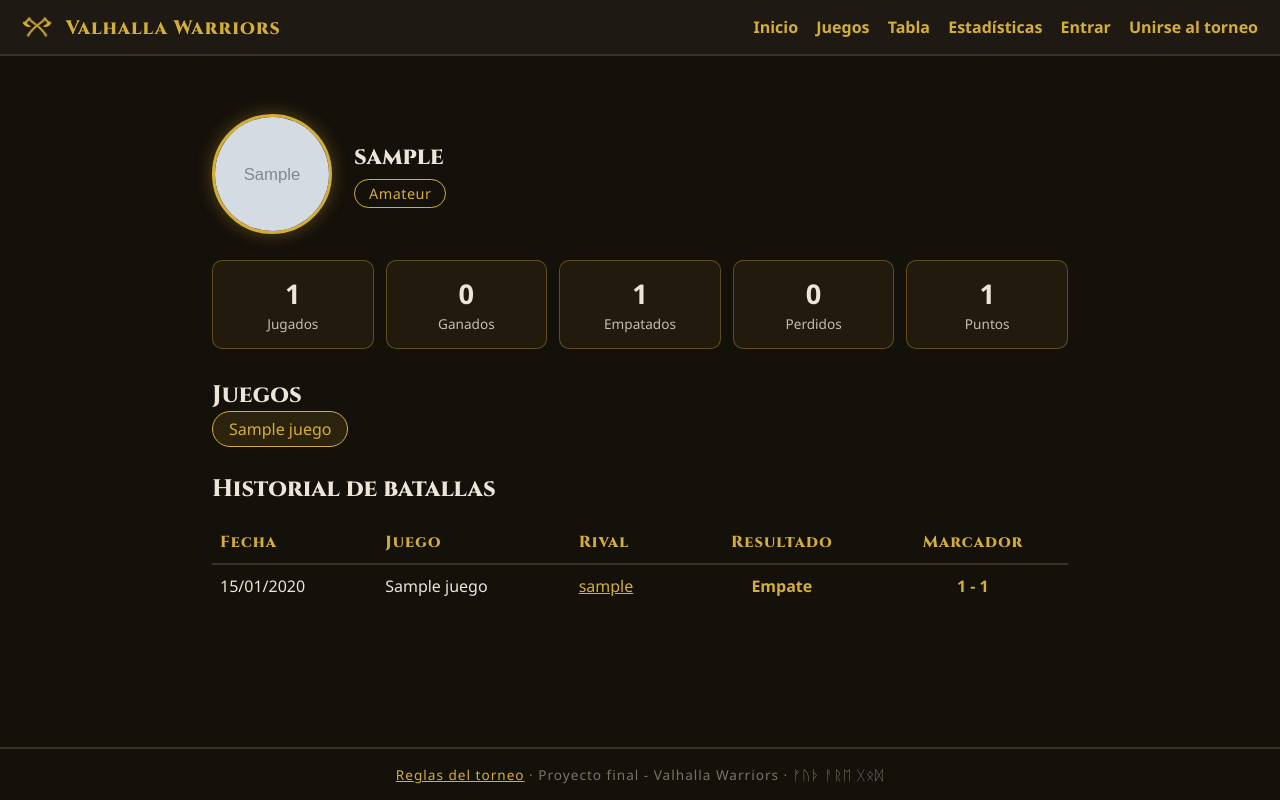
After one commit to lucasasla272/valhalla-warriors, a Django app: page /guerreros/1/ in a window 1280 px wide. The commit adds this page. Run offline with Django 5.2, Linux system fonts and the light colour scheme; tables that the repository leaves empty hold one stand-in row (values such as "Sample post"); grey boxes marked "Sample" are stand-in pictures.

Commit message:
Perfiles públicos, filtros por juego, avatares y pulido visual

```diff
--- a/torneo/templates/torneo/base.html
+++ b/torneo/templates/torneo/base.html
@@ -92,6 +92,83 @@
         .icono-titulo { height: 30px; vertical-align: -6px; margin-right: 10px; }
         .avatar { width: 30px; height: 30px; border-radius: 50%; object-fit: cover;
                   vertical-align: -9px; margin-right: 8px; border: 1px solid var(--oro); }
+                  select, input[type="text"], input[type="password"], input[type="email"],
+        input[type="number"], input[type="file"] {
+            background: var(--panel);
+            color: var(--texto);
+            border: 1px solid #3a3226;
+            border-radius: 8px;
+            padding: 8px 12px;
+        }
+        select:focus, input:focus {
+            outline: none;
+            border-color: var(--oro);
+        }
+        .perfil-hero {
+         display: flex;
+        align-items: center;
+        gap: 22px;
+        margin: 26px 0;
+        }
+        .perfil-avatar {
+        width: 120px;
+        height: 120px;
+        border-radius: 50%;
+        object-fit: cover;
+        border: 3px solid var(--oro);
+        box-shadow: 0 0 18px rgba(212, 175, 55, .35);
+        }
+        .perfil-hero h1 { margin: 0 0 6px; }
+
+        .nivel-badge {
+        display: inline-block;
+        padding: 4px 14px;
+        border: 1px solid var(--oro);
+        border-radius: 999px;
+        color: var(--oro);
+        font-size: .9rem;
+        letter-spacing: .5px;
+        }
+
+        .stats-grid {
+        display: grid;
+        grid-template-columns: repeat(auto-fit, minmax(110px, 1fr));
+        gap: 12px;
+        margin: 18px 0 30px;
+        }
+        .stat-card {
+        background: rgba(212, 175, 55, .07);
+        border: 1px solid rgba(212, 175, 55, .35);
+        border-radius: 10px;
+        padding: 14px 10px;
+        text-align: center;
+        }
+        .stat-num { display: block; font-size: 1.7rem; font-weight: 700; }
+        .stat-label { font-size: .85rem; opacity: .8; }
+
+        .chips { display: flex; flex-wrap: wrap; gap: 10px; margin-bottom: 26px; }
+        .chip {
+        padding: 6px 16px;
+        border-radius: 999px;
+        background: rgba(212, 175, 55, .12);
+        border: 1px solid var(--oro);
+        color: var(--oro);
+        }
+
+        .res-v { color: #7bc47f; font-weight: 700; }
+        .res-e { color: var(--oro); font-weight: 700; }
+        .res-d { color: #d16a6a; font-weight: 700; }
+        .tabla a:hover { color: #f5d76e; text-decoration: underline; }
+        .celda-rival { display: flex; align-items: center; justify-content: center; gap: 8px; }
+        .celda-rival .avatar {
+        width: 34px;
+        height: 34px;
+        min-width: 34px;
+        border-radius: 50%;
+        object-fit: cover;
+        }
+        .celda-rival a { display: inline-block; width: 90px; text-align: left; }
+        .tabla .avatar { width: 34px; height: 34px; border-radius: 50%; object-fit: cover; }
     </style>
 </head>
 <body>
@@ -131,6 +208,6 @@
         {% block content %}{% endblock %}
     </main>
 
-    <footer>Proyecto final - Valhalla Warriors · ᚠᚢᚦ ᚨᚱᛖ ᚷᛟᛞ ·</footer>
+     <footer><a href="{% url 'torneo:reglas' %}">Reglas del torneo</a> · Proyecto final - Valhalla Warriors · ᚠᚢᚦ ᚨᚱᛖ ᚷᛟᛞ</footer>
 </body>
 </html>
--- /dev/null
+++ b/torneo/templates/torneo/guerrero.html
@@ -0,0 +1,63 @@
+{% extends "torneo/base.html" %}
+{% block title %}{{ jugador.user.username }} | Valhalla Warriors{% endblock %}
+{% block content %}
+{% load static %}
+    <section class="perfil-hero">
+        {% if jugador.avatar %}
+            <img class="perfil-avatar" src="{{ jugador.avatar.url }}" alt="Avatar de {{ jugador.user.username }}">
+        {% else %}
+            <img class="perfil-avatar" src="{% static 'torneo/img/valhalla-logo.png' %}" alt="">
+        {% endif %}
+        <div>
+            <h1>{{ jugador.user.username }}</h1>
+            <span class="nivel-badge">{{ jugador.get_nivel_display }}</span>
+        </div>
+    </section>
+
+    <section class="stats-grid">
+        <div class="stat-card"><span class="stat-num">{{ stats.pj }}</span><span class="stat-label">Jugados</span></div>
+        <div class="stat-card"><span class="stat-num">{{ stats.pg }}</span><span class="stat-label">Ganados</span></div>
+        <div class="stat-card"><span class="stat-num">{{ stats.pe }}</span><span class="stat-label">Empatados</span></div>
+        <div class="stat-card"><span class="stat-num">{{ stats.pp }}</span><span class="stat-label">Perdidos</span></div>
+        <div class="stat-card"><span class="stat-num oro">{{ stats.pts }}</span><span class="stat-label">Puntos</span></div>
+    </section>
+
+    <h2>Juegos</h2>
+    <div class="chips">
+        {% for i in inscripciones %}
+            <span class="chip">{{ i.juego.nombre }}</span>
+        {% empty %}
+            <p>No está inscripto en ningún juego todavía.</p>
+        {% endfor %}
+    </div>
+
+    <h2>Historial de batallas</h2>
+    <table class="tabla">
+        <tr>
+            <th>Fecha</th>
+            <th>Juego</th>
+            <th>Rival</th>
+            <th class="c">Resultado</th>
+            <th class="c">Marcador</th>
+        </tr>
+        {% for h in historial %}
+            <tr>
+                <td>{{ h.fecha|date:"d/m/Y" }}</td>
+                <td>{{ h.juego.nombre }}</td>
+                <td><a href="{% url 'torneo:perfil_guerrero' h.rival.id %}">{{ h.rival.user.username }}</a></td>
+                <td class="c">
+                    {% if h.gf > h.gc %}
+                        <span class="res-v">Victoria</span>
+                    {% elif h.gf == h.gc %}
+                        <span class="res-e">Empate</span>
+                    {% else %}
+                        <span class="res-d">Derrota</span>
+                    {% endif %}
+                </td>
+                <td class="c oro">{{ h.gf }} - {{ h.gc }}</td>
+            </tr>
+        {% empty %}
+            <tr><td colspan="5">Todavía no jugó ninguna batalla.</td></tr>
+        {% endfor %}
+    </table>
+{% endblock %}
--- a/torneo/urls.py
+++ b/torneo/urls.py
@@ -9,7 +9,6 @@ app_name = "torneo"
 urlpatterns = [
     path("", views.home, name="home"),
     path("registro/", views.registro, name="registro"),
-    path("login/", auth_views.LoginView.as_view(template_name="torneo/login.html"), name="login"),
     path("logout/", auth_views.LogoutView.as_view(), name="logout"),
     path("juegos/", views.lista_juegos, name="juegos"),
     path("juegos/<int:juego_id>/inscribir/", views.inscribir, name="inscribir"),
@@ -22,4 +21,6 @@ urlpatterns = [
     path("perfil/password/", auth_views.PasswordChangeView.as_view(template_name="torneo/cambiar_password.html",form_class=CambioPasswordForm,
                                                                    success_url=reverse_lazy("torneo:password_done"),), name="cambiar_password"),
     path("perfil/password/listo/", auth_views.PasswordChangeDoneView.as_view(template_name="torneo/password_listo.html",), name="password_done"),
+    path("reglas/", views.reglas, name="reglas"),
+    path("guerreros/<int:jugador_id>/", views.perfil_guerrero, name="perfil_guerrero"),
 ]
--- a/torneo/views.py
+++ b/torneo/views.py
@@ -61,7 +61,17 @@ def desinscribir(request, juego_id):
     return redirect("torneo:juegos")
 
 def tabla_posiciones(request):
+    juegos = Juego.objects.all()
+
+    # Filtro opcional por juego (viene por GET: /tabla/?juego=3)
+    juego_id = request.GET.get("juego", "").strip()
     partidos = Partido.objects.select_related("jugador1__user", "jugador2__user")
+    juego_sel = None
+    if juego_id.isdigit():
+        juego_sel = Juego.objects.filter(pk=juego_id).first()
+        if juego_sel:
+            partidos = partidos.filter(juego=juego_sel)
+
     filas = {}
     for p in partidos:
         for jugador, gf, gc in ((p.jugador1, p.puntos1, p.puntos2),
@@ -79,9 +89,10 @@ def tabla_posiciones(request):
                 f["pts"] += 1
             else:
                 f["pp"] += 1
-    # Desempate: puntos > partidos ganados > puntos a favor > puntos en contra
     tabla = sorted(filas.values(), key=lambda f: (-f["pts"], -f["pg"], -f["gf"], f["gc"]))
-    return render(request, "torneo/tabla.html", {"tabla": tabla})
+
+    return render(request, "torneo/tabla.html",
+                  {"tabla": tabla, "juegos": juegos, "juego_sel": juego_sel})
 
 @login_required
 def mis_partidos(request):
@@ -90,11 +101,21 @@ def mis_partidos(request):
         messages.error(request, "Tu cuenta no tiene perfil de jugador (es de administrador).")
         return redirect("torneo:home")
 
-    historial = []
     partidos = Partido.objects.filter(
         Q(jugador1=jugador) | Q(jugador2=jugador)
-    ).select_related("juego", "jugador1__user", "jugador2__user").order_by("-fecha")
-    for p in partidos:
+    ).select_related("juego", "jugador1__user", "jugador2__user")
+
+    # Filtro opcional por juego (mismo patrón que la tabla de posiciones)
+    juegos = Juego.objects.filter(id__in=partidos.values("juego_id").distinct())
+    juego_id = request.GET.get("juego", "").strip()
+    juego_sel = None
+    if juego_id.isdigit():
+        juego_sel = juegos.filter(pk=juego_id).first()
+        if juego_sel:
+            partidos = partidos.filter(juego=juego_sel)
+
+    historial = []
+    for p in partidos.order_by("-fecha"):
         # Mismo truco de la tabla: mirar el partido desde MI perspectiva
         soy1 = (p.jugador1 == jugador)
         historial.append({
@@ -106,7 +127,8 @@ def mis_partidos(request):
         })
 
     return render(request, "torneo/mis_partidos.html",
-                  {"historial": historial, "jugador": jugador})
+                  {"historial": historial, "jugador": jugador,
+                   "juegos": juegos, "juego_sel": juego_sel})
 
 def estadisticas(request):
     # 1) Puntos por jugador (misma lógica de la tabla)
@@ -162,3 +184,43 @@ def editar_perfil(request):
 
     return render(request, "torneo/editar_perfil.html",
                   {"form_u": form_u, "form_p": form_p, "jugador": jugador})
+
+def reglas(request):
+    return render(request, "torneo/reglas.html")
+
+def perfil_guerrero(request, jugador_id):
+    jugador = get_object_or_404(Jugador.objects.select_related("user"), pk=jugador_id)
+
+    # Juegos en los que está inscripto
+    inscripciones = Inscripcion.objects.filter(jugador=jugador).select_related("juego")
+
+    # Historial desde SU perspectiva (mismo truco que mis_partidos)
+    historial = []
+    stats = {"pj": 0, "pg": 0, "pe": 0, "pp": 0, "pts": 0}
+    partidos = Partido.objects.filter(
+        Q(jugador1=jugador) | Q(jugador2=jugador)
+    ).select_related("juego", "jugador1__user", "jugador2__user").order_by("-fecha")
+    for p in partidos:
+        soy1 = (p.jugador1 == jugador)
+        gf = p.puntos1 if soy1 else p.puntos2
+        gc = p.puntos2 if soy1 else p.puntos1
+        historial.append({
+            "juego": p.juego,
+            "rival": p.jugador2 if soy1 else p.jugador1,
+            "gf": gf,
+            "gc": gc,
+            "fecha": p.fecha,
+        })
+        stats["pj"] += 1
+        if gf > gc:
+            stats["pg"] += 1
+            stats["pts"] += 3
+        elif gf == gc:
+            stats["pe"] += 1
+            stats["pts"] += 1
+        else:
+            stats["pp"] += 1
+
+    return render(request, "torneo/guerrero.html",
+                  {"jugador": jugador, "inscripciones": inscripciones,
+                   "historial": historial, "stats": stats})
```
Also changed, not shown: torneo/forms.py (+7 -0 lines), torneo/templates/torneo/mis_partidos.html (+16 -3 lines), torneo/templates/torneo/reglas.html (added, +43 -0 lines), torneo/templates/torneo/tabla.html (+21 -3 lines), media/avatars/1366_2000.jpg (added), media/avatars/f.elconfidencial.com_original_c1d_d38_e82_c1dd38e823ed59112383cc55e46fd664.jpg (added), media/avatars/images.jpg (added), media/avatars/pb80zhvapicc1.jpeg (added), media/avatars/sid7xg8om56a1.jpg (added).
